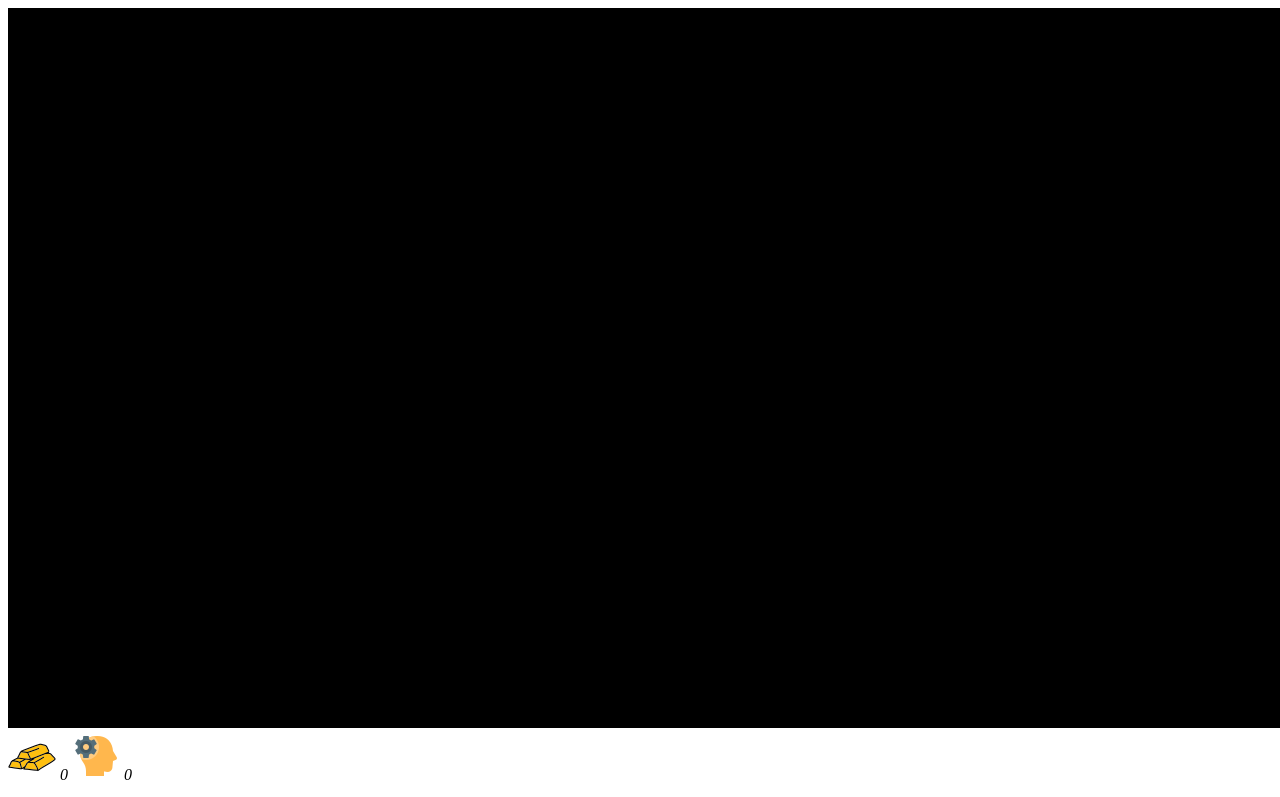
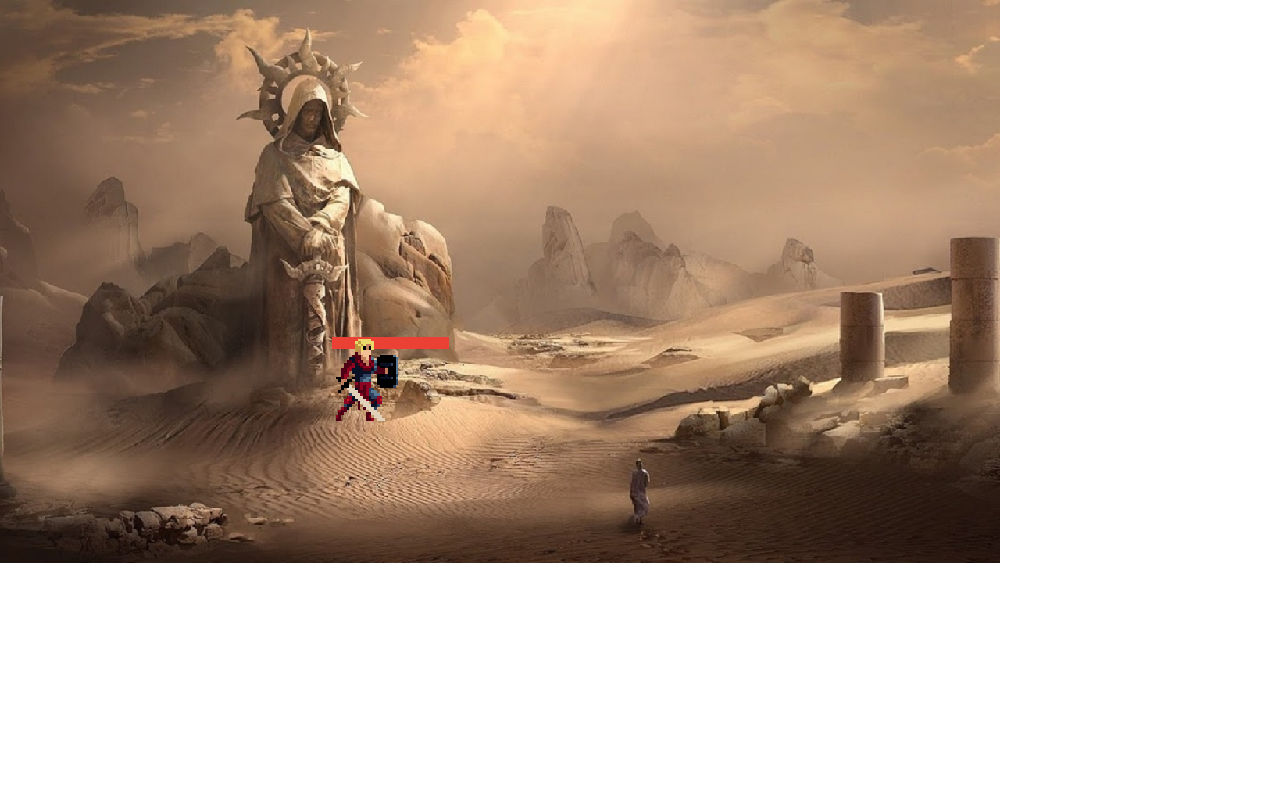
Before and after one commit to VictorTrumpel/Phaser.Rade-Game, a website built with webpack: page src/index.html in a window 1280 px wide. Shown: the top 797 px of the page. Built offline with nearby package versions, Linux system fonts and the light colour scheme; animation ran at ten frames a second; a web font is replaced by a local one.

Commit message:
add animation hero

```diff
--- a/src/assets/knight/knight.json
+++ b/src/assets/knight/knight.json
@@ -1,7 +1,7 @@
 {"frames": [
 
 {
-	"filename": "healthy.png",
+	"filename": "knight_1",
 	"frame": {"x":0,"y":0,"w":64,"h":33},
 	"rotated": false,
 	"trimmed": false,
@@ -9,7 +9,7 @@
 	"sourceSize": {"w":64,"h":33}
 },
 {
-	"filename": "2.png",
+	"filename": "knight_2",
 	"frame": {"x":0,"y":33,"w":64,"h":33},
 	"rotated": false,
 	"trimmed": false,
@@ -17,7 +17,7 @@
 	"sourceSize": {"w":64,"h":33}
 },
 {
-	"filename": "3.png",
+	"filename": "knight_3",
 	"frame": {"x":0,"y":66,"w":64,"h":33},
 	"rotated": false,
 	"trimmed": false,
@@ -25,7 +25,7 @@
 	"sourceSize": {"w":64,"h":33}
 },
 {
-	"filename": "4.png",
+	"filename": "knight_4",
 	"frame": {"x":0,"y":99,"w":64,"h":33},
 	"rotated": false,
 	"trimmed": false,
@@ -33,7 +33,7 @@
 	"sourceSize": {"w":64,"h":33}
 },
 {
-	"filename": "5.png",
+	"filename": "knight_5",
 	"frame": {"x":0,"y":132,"w":64,"h":33},
 	"rotated": false,
 	"trimmed": false,
@@ -41,7 +41,7 @@
 	"sourceSize": {"w":64,"h":33}
 },
 {
-	"filename": "6.png",
+	"filename": "knight_6",
 	"frame": {"x":0,"y":165,"w":64,"h":33},
 	"rotated": false,
 	"trimmed": false,
@@ -49,7 +49,7 @@
 	"sourceSize": {"w":64,"h":33}
 },
 {
-	"filename": "7.png",
+	"filename": "knight_7",
 	"frame": {"x":0,"y":198,"w":64,"h":33},
 	"rotated": false,
 	"trimmed": false,
@@ -57,7 +57,7 @@
 	"sourceSize": {"w":64,"h":33}
 },
 {
-	"filename": "8.png",
+	"filename": "knight_8",
 	"frame": {"x":0,"y":231,"w":64,"h":33},
 	"rotated": false,
 	"trimmed": false,
@@ -65,7 +65,7 @@
 	"sourceSize": {"w":64,"h":33}
 },
 {
-	"filename": "9.png",
+	"filename": "knight_9",
 	"frame": {"x":0,"y":264,"w":64,"h":33},
 	"rotated": false,
 	"trimmed": false,
@@ -73,7 +73,7 @@
 	"sourceSize": {"w":64,"h":33}
 },
 {
-	"filename": "10.png",
+	"filename": "knight_10",
 	"frame": {"x":0,"y":297,"w":64,"h":33},
 	"rotated": false,
 	"trimmed": false,
@@ -81,7 +81,7 @@
 	"sourceSize": {"w":64,"h":33}
 },
 {
-	"filename": "11.png",
+	"filename": "knight_11",
 	"frame": {"x":0,"y":330,"w":64,"h":33},
 	"rotated": false,
 	"trimmed": false,
@@ -89,7 +89,7 @@
 	"sourceSize": {"w":64,"h":33}
 },
 {
-	"filename": "12.png",
+	"filename": "knight_12",
 	"frame": {"x":0,"y":363,"w":64,"h":33},
 	"rotated": false,
 	"trimmed": false,
@@ -97,7 +97,7 @@
 	"sourceSize": {"w":64,"h":33}
 },
 {
-	"filename": "13.png",
+	"filename": "knight_13",
 	"frame": {"x":0,"y":396,"w":64,"h":33},
 	"rotated": false,
 	"trimmed": false,
@@ -105,7 +105,7 @@
 	"sourceSize": {"w":64,"h":33}
 },
 {
-	"filename": "14.png",
+	"filename": "knight_14",
 	"frame": {"x":0,"y":429,"w":64,"h":33},
 	"rotated": false,
 	"trimmed": false,
@@ -113,7 +113,7 @@
 	"sourceSize": {"w":64,"h":33}
 },
 {
-	"filename": "15.png",
+	"filename": "knight_15",
 	"frame": {"x":0,"y":462,"w":64,"h":33},
 	"rotated": false,
 	"trimmed": false,
@@ -121,7 +121,7 @@
 	"sourceSize": {"w":64,"h":33}
 },
 {
-	"filename": "16.png",
+	"filename": "knight_16",
 	"frame": {"x":0,"y":495,"w":64,"h":33},
 	"rotated": false,
 	"trimmed": false,
@@ -129,7 +129,7 @@
 	"sourceSize": {"w":64,"h":33}
 },
 {
-	"filename": "17.png",
+	"filename": "knight_17",
 	"frame": {"x":0,"y":528,"w":64,"h":33},
 	"rotated": false,
 	"trimmed": false,
@@ -137,7 +137,7 @@
 	"sourceSize": {"w":64,"h":33}
 },
 {
-	"filename": "18.png",
+	"filename": "knight_18",
 	"frame": {"x":0,"y":561,"w":64,"h":33},
 	"rotated": false,
 	"trimmed": false,
@@ -145,7 +145,7 @@
 	"sourceSize": {"w":64,"h":33}
 },
 {
-	"filename": "19.png",
+	"filename": "knight_19",
 	"frame": {"x":0,"y":594,"w":64,"h":33},
 	"rotated": false,
 	"trimmed": false,
@@ -153,7 +153,7 @@
 	"sourceSize": {"w":64,"h":33}
 },
 {
-	"filename": "20.png",
+	"filename": "knight_20",
 	"frame": {"x":0,"y":627,"w":64,"h":33},
 	"rotated": false,
 	"trimmed": false,
@@ -161,7 +161,7 @@
 	"sourceSize": {"w":64,"h":33}
 },
 {
-	"filename": "21.png",
+	"filename": "knight_21",
 	"frame": {"x":0,"y":660,"w":64,"h":33},
 	"rotated": false,
 	"trimmed": false,
@@ -169,8 +169,16 @@
 	"sourceSize": {"w":64,"h":33}
 },
 {
-	"filename": "22.png",
+	"filename": "knight_22",
 	"frame": {"x":0,"y":693,"w":64,"h":33},
+	"rotated": false,
+	"trimmed": false,
+	"spriteSourceSize": {"x":0,"y":0,"w":64,"h":33},
+	"sourceSize": {"w":64,"h":33}
+},
+{
+	"filename": "knight_23",
+	"frame": {"x":0,"y":0,"w":64,"h":33},
 	"rotated": false,
 	"trimmed": false,
 	"spriteSourceSize": {"x":0,"y":0,"w":64,"h":33},
@@ -179,7 +187,7 @@
 "meta": {
 	"app": "https://www.codeandweb.com/texturepacker",
 	"version": "1.0",
-	"image": "knight.png",
+	"image": "knight_",
 	"format": "RGBA8888",
 	"size": {"w":64,"h":726},
 	"scale": "1",
--- a/src/index.html
+++ b/src/index.html
@@ -5,6 +5,7 @@
   </head>
   <link href="https://fonts.cdnfonts.com/css/old-europe" rel="stylesheet">
   <link href="https://fonts.cdnfonts.com/css/display-magazine" rel="stylesheet">
+  <meta name="viewport" content="width=device-width, initial-scale=0.5, maximum-scale=1.0, minimum-scale=0.5, user-scalable=no, minimal-ui">
   <body>
   </body>
 </html>
--- a/src/index.ts
+++ b/src/index.ts
@@ -4,20 +4,21 @@
 import { PreloadScene } from './scenes/PreloadScene'
 import { ChooseHeroScene } from './scenes/ChooseHeroScene'
 import { GoodsManager } from './manage/GoodsManager'
+import { TestScene } from './scenes/TestScene'
 import gameSettings from './gameSettings'
 
-const config = {
+const config: Phaser.Types.Core.GameConfig = {
   type: Phaser.AUTO,
   ...gameSettings,
+  roundPixels: false,
+  pixelArt: true,
   scene: [
     PreloadScene,
-    ChooseHeroScene,
-    GameScene,
+    TestScene
+    // ChooseHeroScene,
+    // GameScene,
   ],
 }
 
 new GoodsManager()
-const game = new Phaser.Game(config)
-
-//@ts-ignore
-CANVAS.setSmoothingEnabled(game.context, false);
+new Phaser.Game(config)
--- a/src/prefabs/Hero.ts
+++ b/src/prefabs/Hero.ts
@@ -52,9 +52,28 @@
 
     this.healthBar = new HealthBar(this.scene, {
       x: this.x,
-      y: this.y - this.height / 2,
+      y: this.y - this.height * 3 / 2,
       color: healthBarColor
     })
+
+    const frames = this.anims.generateFrameNames('knight', {
+      prefix: 'knight_',
+      start: 1,
+      end: 23,
+    })
+
+    this.anims.create({
+      key: 'attack',
+      frames,
+      frameRate: 13,
+      repeat: 0,
+    })
+
+    this.on('animationcomplete-attack', (props: any) => {
+      console.log('props :>> ', props);
+      console.log('animationcomplete :>> ')
+    })
+
 
     this.init()
   }
@@ -103,14 +122,15 @@
   }
 
   async playAttack() {
-    return new Promise((res) => {
-      this.setFrame('attack')
+    this.play('attack', true)
+    // return new Promise((res) => {
+    //   this.setFrame('attack')
 
-      setTimeout(() => {
-        this.setFrame('healthy')
-        res(null)
-      }, 500)
-    })
+    //   setTimeout(() => {
+    //     this.setFrame('healthy')
+    //     res(null)
+    //   }, 500)
+    // })
   }
 
   isAlive() {
--- a/src/scenes/GameScene.ts
+++ b/src/scenes/GameScene.ts
@@ -1,12 +1,10 @@
 import { allCharacters, CharacterItem } from './../characterConfigs/allCharacters'
-import { knightConfig } from '../characterConfigs/knightConfig'
 import { Scene } from 'phaser'
 import { Hero } from '../prefabs/Hero'
 import { ChooseHeroScenePayload } from './ChooseHeroScene'
 import { Utils } from 'phaser'
 import { HeroManager } from '../manage/HeroManager'
 import { FinishFightMenu } from '../interface/FinishFightMenu'
-import { soldierConfig } from '../characterConfigs/soldierConfig'
 import gameSettings from '../gameSettings'
 
 const teamPositions: { x: number, y: number }[] = [
--- a/src/scenes/PreloadScene.ts
+++ b/src/scenes/PreloadScene.ts
@@ -50,6 +50,7 @@
   }
 
   create() {
-    this.scene.start('ChooseHeroScene')
+    // this.scene.start('ChooseHeroScene')
+    this.scene.start('TestScene')
   }
 }
--- /dev/null
+++ b/src/scenes/TestScene.ts
@@ -0,0 +1,58 @@
+import { Scene } from 'phaser'
+import { Hero } from '../prefabs/Hero'
+import { knightConfig } from '../characterConfigs/knightConfig'
+import gameSettings from '../gameSettings'
+
+export class TestScene extends Scene {
+
+  onClickHero = (_: unknown, attackedSprite: Hero) => {
+    attackedSprite.playAttack()
+    console.log('click :>> ')
+  }
+
+  constructor() {
+    super('TestScene')
+  }
+
+  create() {
+    this.createBg()
+
+    const knight = new Hero(this, {
+      ...knightConfig,
+      x: 500,
+      y: 480,
+      frame: 'knight-attack1'
+    })
+
+    knight.scale = 3.5
+
+
+
+    // this.anims.create({
+    //   key: 'fight',
+    //   frames,
+    //   frameRate: 13,
+    //   repeat: -1
+    // })
+
+    // this.anims.play('fight', knight)
+
+    // knight.play('fight', true)
+
+    this.initEvents()
+  }
+
+  createBg() {
+    this.add.tileSprite(
+      0,
+      0,
+      gameSettings.width,
+      gameSettings.height,
+      'bg'
+    ).setOrigin(0)
+  }
+
+  initEvents() {
+    this.input.on('gameobjectdown', this.onClickHero)
+  }
+}
```
